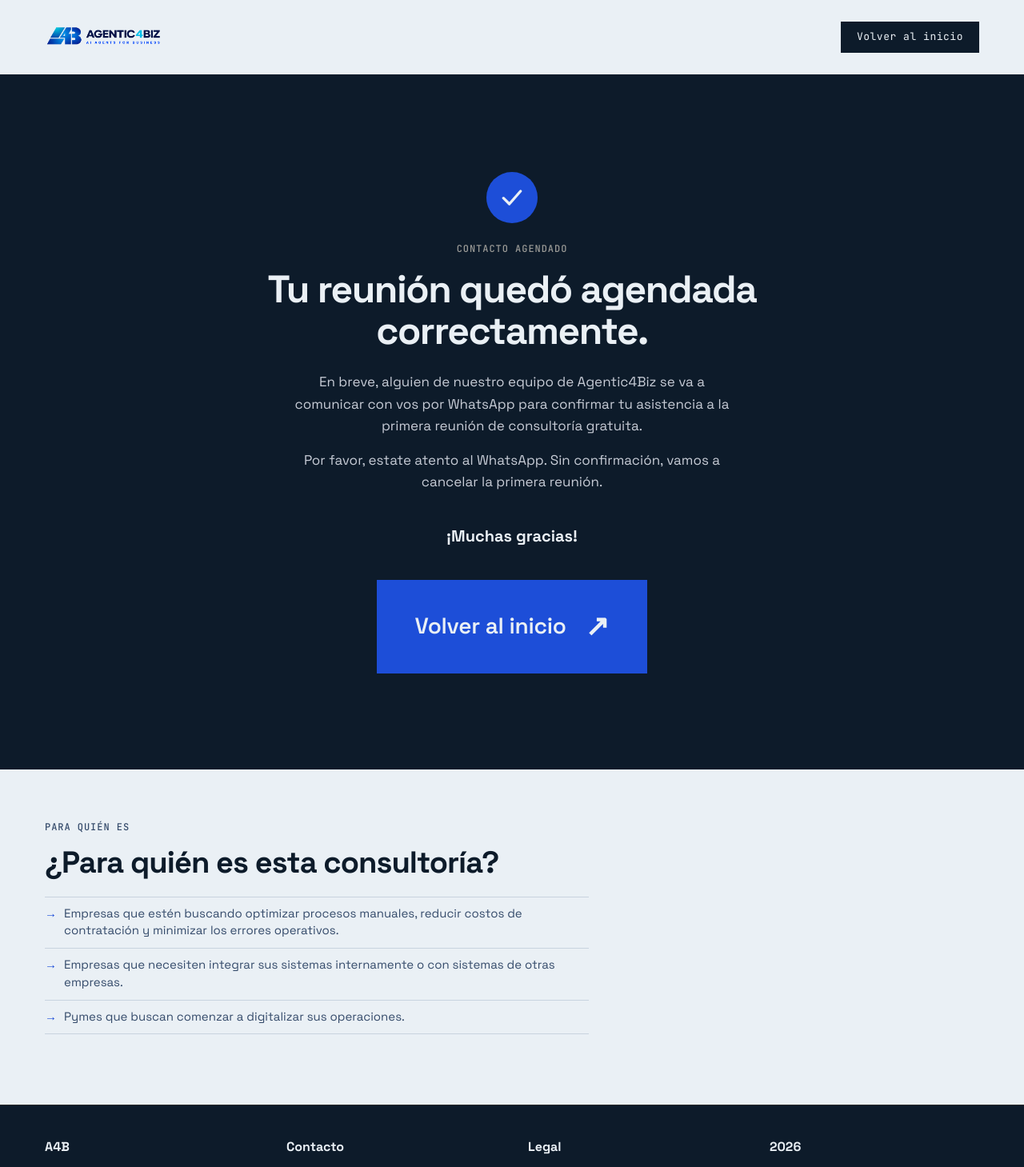
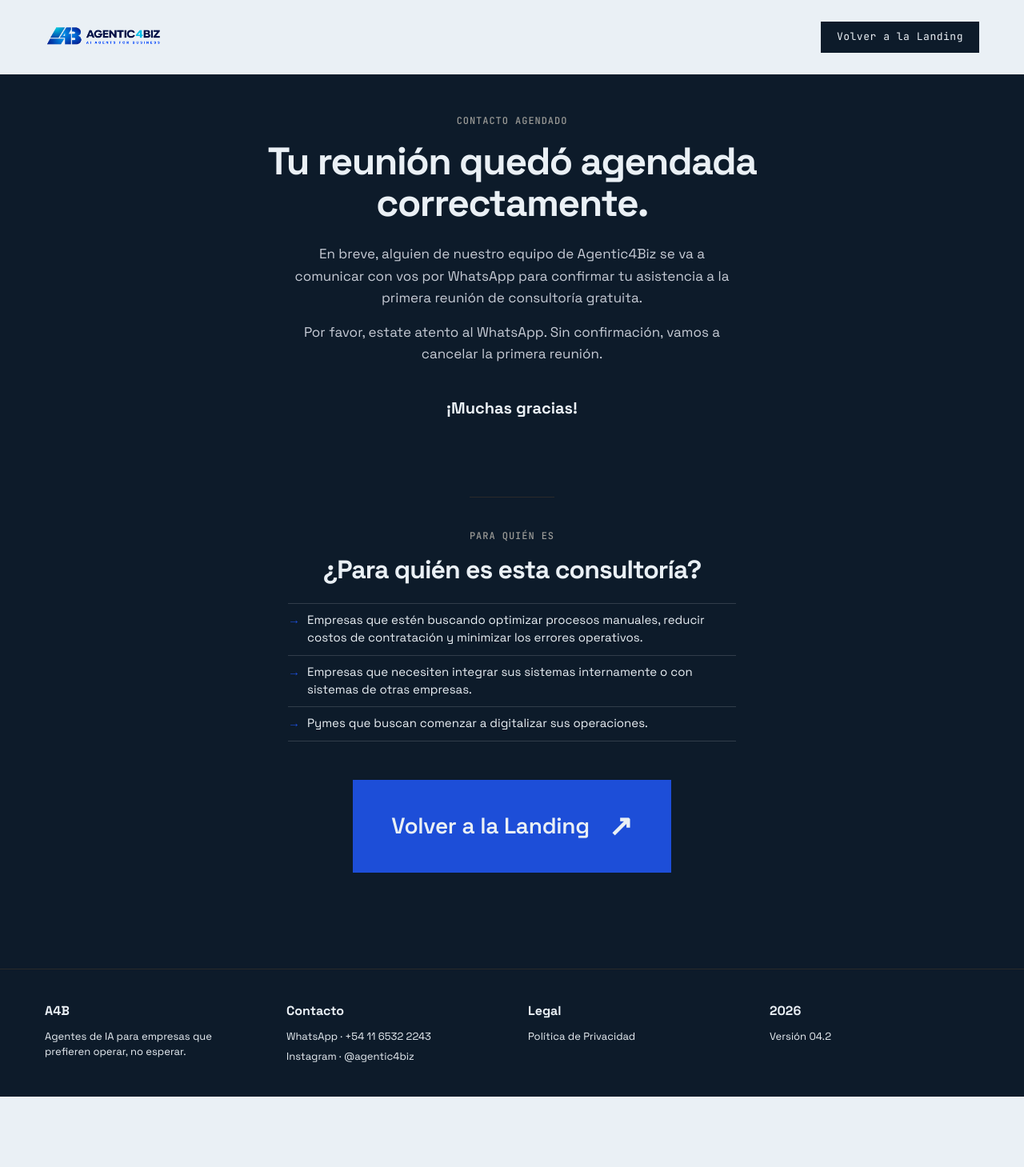
Before and after one commit to aosagula/a4b_landing_page, a Next.js app: page /gracias in a window 1280 px wide. Shown: the top 1459 px of the page at 80% size. After the commit the page ends 1371 px from the top, so only its background shows below. Built offline with nearby package versions, Linux system fonts and the light colour scheme; no server answers.

Commit message:
mejoras de formato gracias

```diff
--- a/src/app/globals.css
+++ b/src/app/globals.css
@@ -951,21 +951,8 @@ h2 {
   display: flex;
   flex-direction: column;
   align-items: center;
-  min-height: calc(100vh - 112px);
-  justify-content: center;
   text-align: center;
-}
-
-.ty-check {
-  display: flex;
-  align-items: center;
-  justify-content: center;
-  width: 64px;
-  height: 64px;
-  margin-bottom: 24px;
-  border-radius: 50%;
-  background: var(--accent);
-  color: var(--paper);
+  padding-top: 48px;
 }
 
 .ty-title {
@@ -991,13 +978,48 @@ h2 {
   font-weight: 700;
 }
 
-.ty-audience {
-  padding: 64px 56px 80px;
+.ty-audience-label {
+  margin-top: 56px;
+  padding-top: 40px;
+  border-top: 1px solid #2a2a2a;
+}
+
+.ty-audience-title {
+  max-width: 560px;
+  font-size: 32px;
+}
+
+.fc-list.ty-list {
+  width: 100%;
+  max-width: 560px;
+  text-align: left;
+  color: var(--paper);
+}
+
+.fc-list.ty-list li {
+  border-top-color: rgba(255, 255, 255, 0.15);
+}
+
+.fc-list.ty-list li:last-child {
+  border-bottom-color: rgba(255, 255, 255, 0.15);
+}
+
+.ty-audience-cta {
+  margin-top: 40px;
 }
 
 @media (max-width: 720px) {
   .ty-title {
     font-size: 30px;
+  }
+
+  .ty-audience-title {
+    font-size: 24px;
+  }
+
+  .ty-audience-label {
+    margin-top: 40px;
+    padding-top: 28px;
   }
 
   .ty-lede {
--- a/src/components/landing/thank-you-page.tsx
+++ b/src/components/landing/thank-you-page.tsx
@@ -11,23 +11,12 @@ export function ThankYouPage() {
         </Link>
         <span />
         <Link href="/" className="cta">
-          Volver al inicio
+          Volver a la Landing
         </Link>
       </header>
 
       <main>
         <section className="final-cta ty-hero">
-          <div className="ty-check" aria-hidden="true">
-            <svg viewBox="0 0 24 24" width="32" height="32" fill="none">
-              <path
-                d="M4 12.5L9.5 18L20 6"
-                stroke="currentColor"
-                strokeWidth="2.5"
-                strokeLinecap="round"
-                strokeLinejoin="round"
-              />
-            </svg>
-          </div>
           <div className="small-label final-label">CONTACTO AGENDADO</div>
           <h1 className="ty-title">Tu reunión quedó agendada correctamente.</h1>
           <p className="ty-lede">
@@ -39,16 +28,10 @@ export function ThankYouPage() {
             reunión.
           </p>
           <p className="ty-thanks">¡Muchas gracias!</p>
-          <Link href="/" className="big-button">
-            Volver al inicio
-            <span className="big-button-arrow" aria-hidden="true">↗</span>
-          </Link>
-        </section>
 
-        <section className="ty-audience">
-          <div className="small-label">PARA QUIÉN ES</div>
-          <h2 className="fc-section-title">¿Para quién es esta consultoría?</h2>
-          <ul className="fc-list">
+          <div className="small-label final-label ty-audience-label">PARA QUIÉN ES</div>
+          <h2 className="ty-title ty-audience-title">¿Para quién es esta consultoría?</h2>
+          <ul className="fc-list ty-list">
             <li>
               Empresas que estén buscando optimizar procesos manuales, reducir costos de
               contratación y minimizar los errores operativos.
@@ -59,6 +42,10 @@ export function ThankYouPage() {
             </li>
             <li>Pymes que buscan comenzar a digitalizar sus operaciones.</li>
           </ul>
+          <Link href="/" className="big-button ty-audience-cta">
+            Volver a la Landing
+            <span className="big-button-arrow" aria-hidden="true">↗</span>
+          </Link>
         </section>
       </main>
 
```
